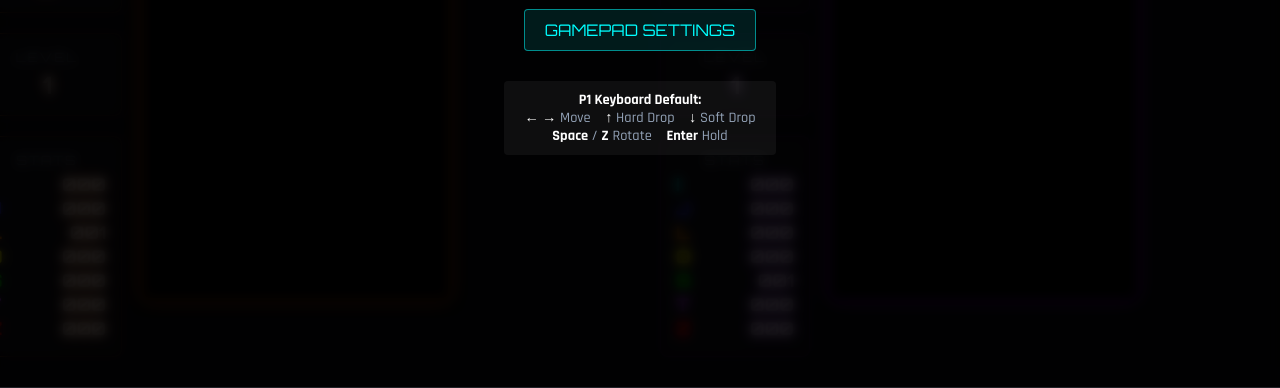
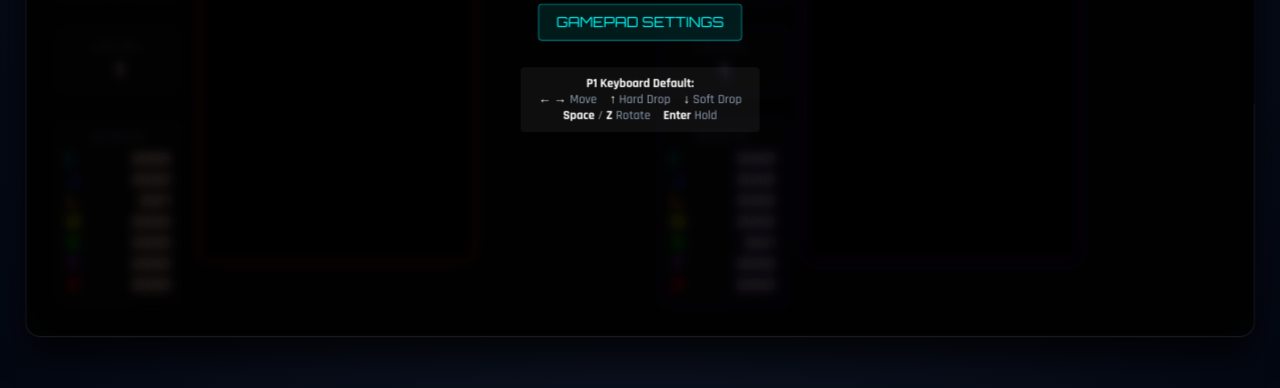
Before and after one commit to JonnJonH/vector-tetromino, a website built with Vite: page index.html in a window 1280 px wide. Shown: the part 435-823 px from the top of the page. Built offline with nearby package versions, Linux system fonts and the light colour scheme.

Commit message:
feat: scale viewport dynamically to window size

```diff
--- a/main.js
+++ b/main.js
@@ -536,3 +536,32 @@ p2Renderer.drawGrid(p2Game.getEmptyGrid());
 
 // Start the loop
 requestID = requestAnimationFrame(mainLoop);
+
+// --- Responsive Window Scaling ---
+function updateScale() {
+    const container = document.querySelector('.game-container');
+    if (!container) return;
+
+    // Reset transform to measure intrinsic width/height accurately
+    container.style.transform = 'none';
+
+    // Measure the raw, unscaled layout size
+    const naturalWidth = container.offsetWidth;
+    const naturalHeight = container.offsetHeight;
+
+    const windowWidth = window.innerWidth;
+    const windowHeight = window.innerHeight;
+
+    // Calculate scale to fit within the viewport window, retaining a 4% pad
+    const scale = Math.min(
+        windowWidth / naturalWidth,
+        windowHeight / naturalHeight
+    ) * 0.96;
+
+    // Apply the scale back to the container
+    container.style.transform = `scale(${scale})`;
+}
+
+window.addEventListener('resize', updateScale);
+// Call after initial layout tick
+setTimeout(updateScale, 0);
--- a/style.css
+++ b/style.css
@@ -43,6 +43,9 @@ body {
   backdrop-filter: blur(10px);
   position: relative;
   /* important for overlays */
+  width: max-content;
+  height: max-content;
+  transform-origin: center center;
 }
 
 .player-wrapper {
```
